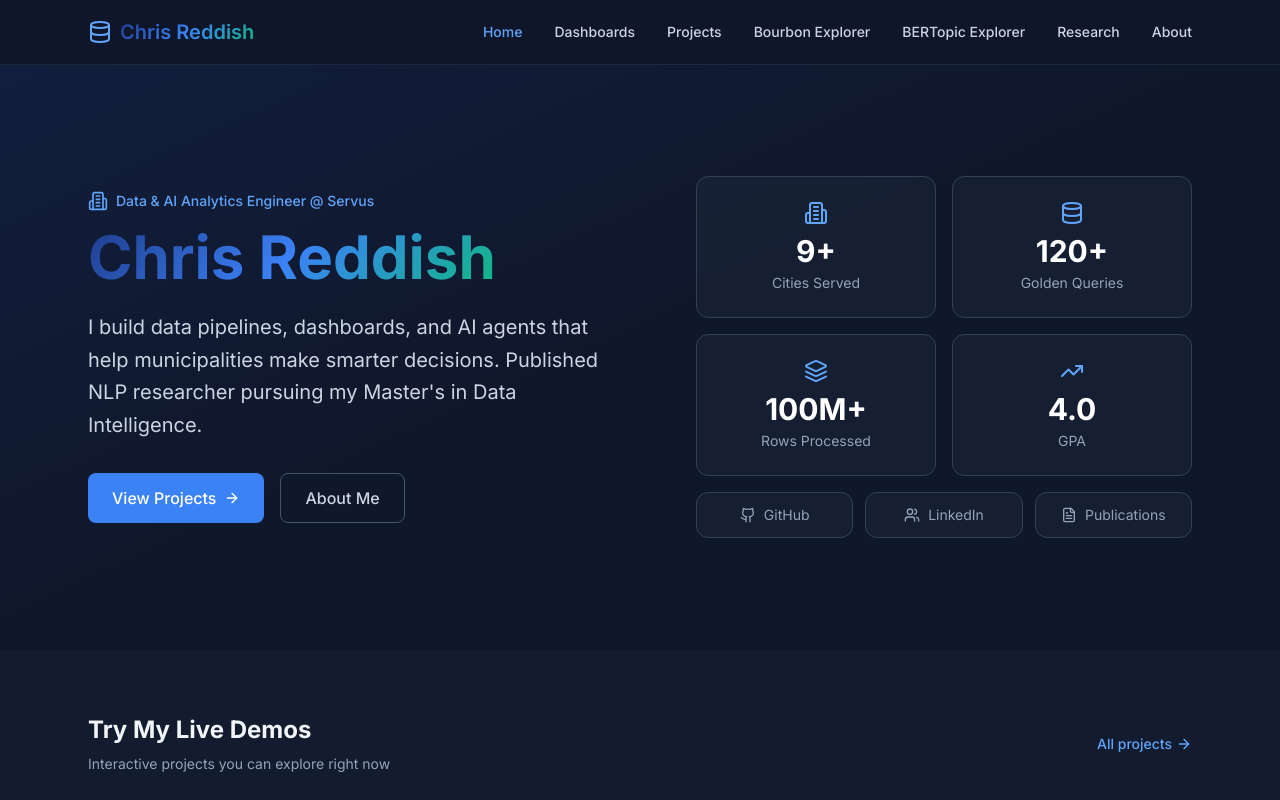
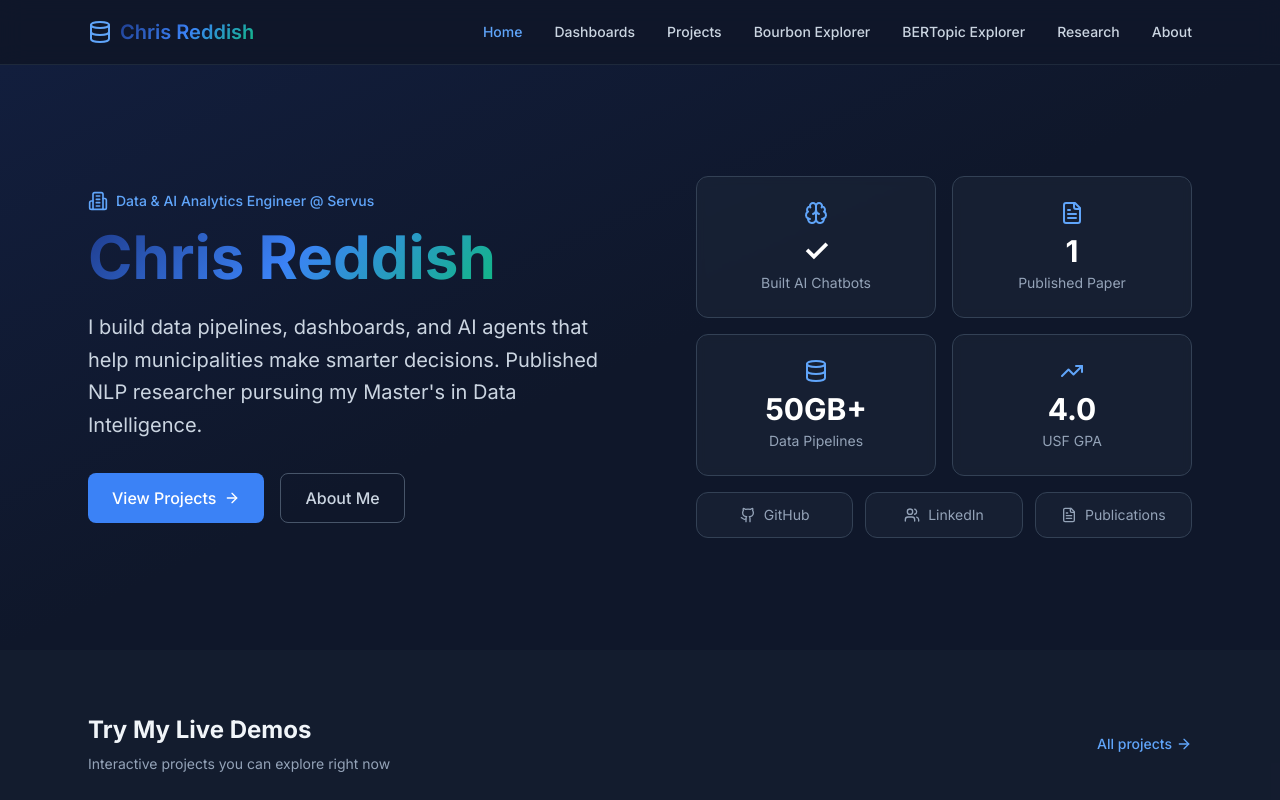
Before and after one commit to Cred1747/chrisreddish.com, a React (Vite) app: page / in a window 1280 px wide. Shown: the top 800 px of the page. Built offline with nearby package versions, Linux system fonts and the light colour scheme.

Commit message:
Change chatbots stat to Built AI Chatbots

```diff
--- a/src/pages/Home.jsx
+++ b/src/pages/Home.jsx
@@ -2,10 +2,10 @@ import { Link } from 'react-router-dom'
 import { ArrowRight, Database, BarChart3, Brain, Code, Building2, ExternalLink, Github, FileText, Users, TrendingUp, Layers } from 'lucide-react'
 
 const stats = [
-  { value: '9+', label: 'Cities Served', icon: Building2 },
-  { value: '120+', label: 'Golden Queries', icon: Database },
-  { value: '100M+', label: 'Rows Processed', icon: Layers },
-  { value: '4.0', label: 'GPA', icon: TrendingUp },
+  { value: '✓', label: 'Built AI Chatbots', icon: Brain },
+  { value: '1', label: 'Published Paper', icon: FileText, link: '/research' },
+  { value: '50GB+', label: 'Data Pipelines', icon: Database },
+  { value: '4.0', label: 'USF GPA', icon: TrendingUp },
 ]
 
 const highlights = [
@@ -98,16 +98,32 @@ export default function Home() {
             {/* Stats Grid */}
             <div className="lg:pl-8">
               <div className="grid grid-cols-2 gap-4">
-                {stats.map((stat, i) => (
-                  <div
-                    key={i}
-                    className="bg-slate-800/50 backdrop-blur-sm rounded-xl border border-slate-700 p-6 text-center hover:border-primary-500/50 transition-colors"
-                  >
-                    <stat.icon className="w-6 h-6 text-primary-400 mx-auto mb-2" />
-                    <div className="text-3xl font-bold text-white mb-1">{stat.value}</div>
-                    <div className="text-sm text-slate-400">{stat.label}</div>
-                  </div>
-                ))}
+                {stats.map((stat, i) => {
+                  const content = (
+                    <>
+                      <stat.icon className="w-6 h-6 text-primary-400 mx-auto mb-2" />
+                      <div className="text-3xl font-bold text-white mb-1">{stat.value}</div>
+                      <div className="text-sm text-slate-400">{stat.label}</div>
+                    </>
+                  )
+
+                  return stat.link ? (
+                    <Link
+                      key={i}
+                      to={stat.link}
+                      className="bg-slate-800/50 backdrop-blur-sm rounded-xl border border-slate-700 p-6 text-center hover:border-primary-500/50 hover:bg-slate-700/50 transition-colors"
+                    >
+                      {content}
+                    </Link>
+                  ) : (
+                    <div
+                      key={i}
+                      className="bg-slate-800/50 backdrop-blur-sm rounded-xl border border-slate-700 p-6 text-center"
+                    >
+                      {content}
+                    </div>
+                  )
+                })}
               </div>
 
               {/* Quick links */}
```
